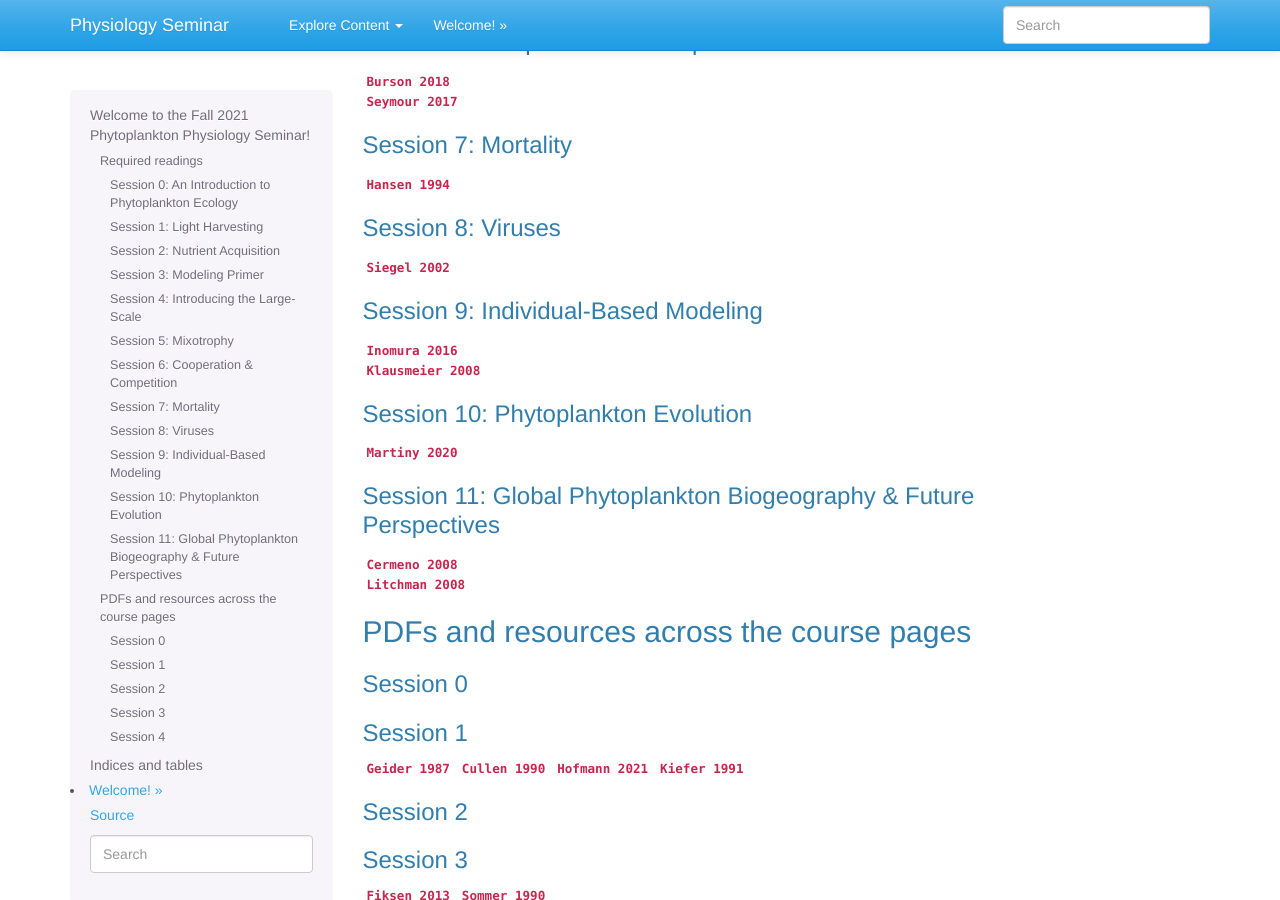
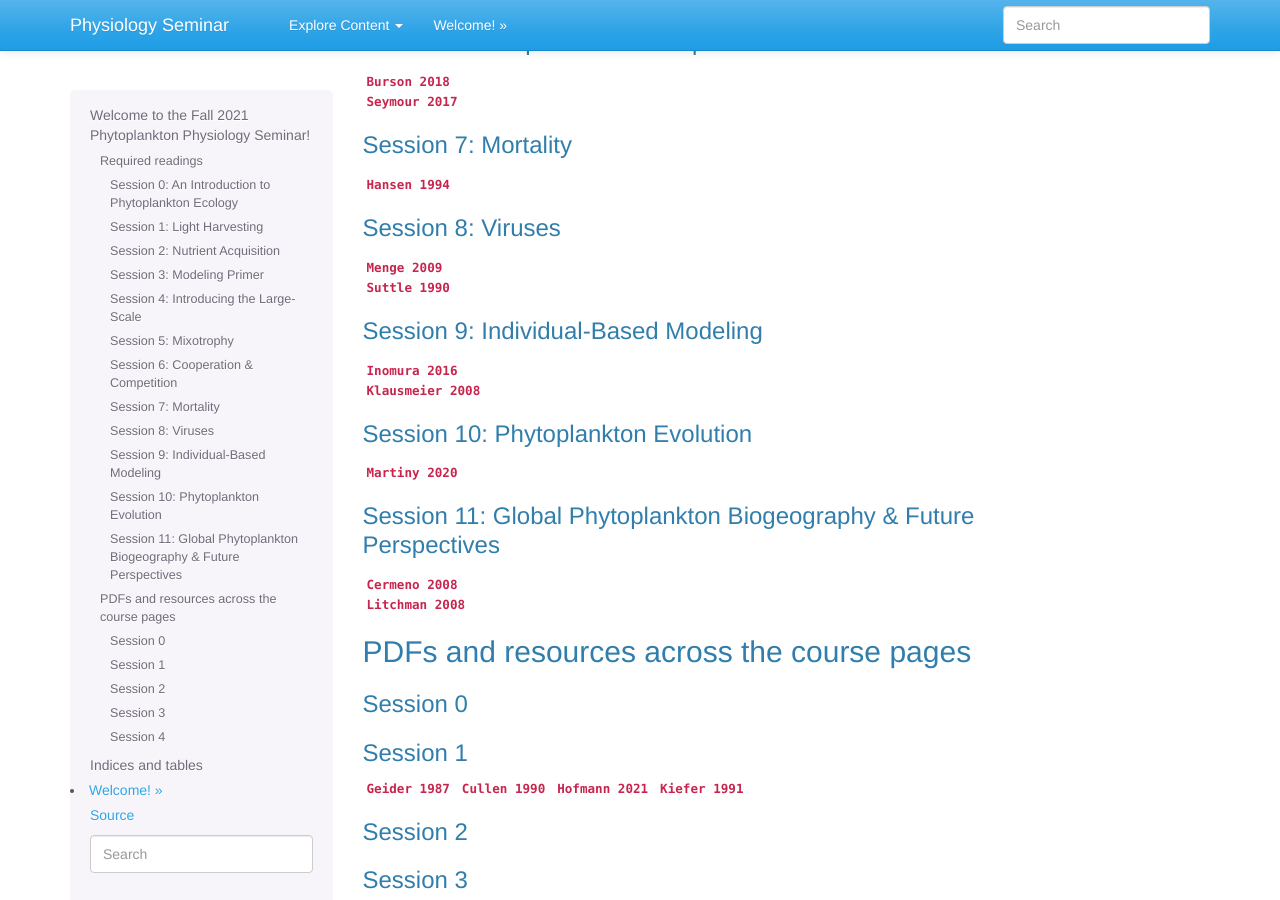
Before and after one commit to akrinos/2021-phyto-phys, a Sphinx documentation site: the page built from docs/index.rst, in a window 1280 px wide and 900 px high, scrolled down 1920 px. Built offline with Sphinx 7.4.7, drawn with Linux system fonts in a browser that asks for light colours.

Commit message:
Fixing links again

```diff
--- a/docs/index.rst
+++ b/docs/index.rst
@@ -70,7 +70,8 @@ Session 7: Mortality
 
 Session 8: Viruses
 ###########################################
-| :download:`Siegel 2002 <../_literature/session8/doney2002.pdf>`
+| :download:`Menge 2009 <../_literature/session8/siegel2002.pdf>`
+| :download:`Suttle 1990 <../_literature/session8/suttle1990.pdf>`
 
 Session 9: Individual-Based Modeling
 ####################################
```
Also changed, not shown: 2 other files.
